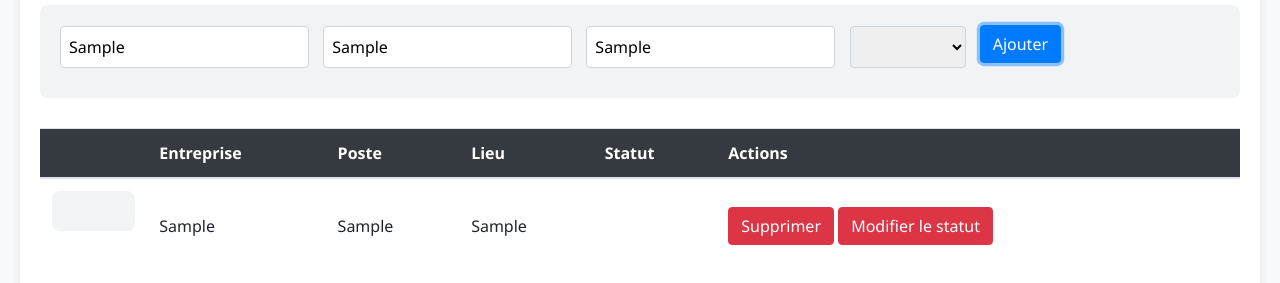
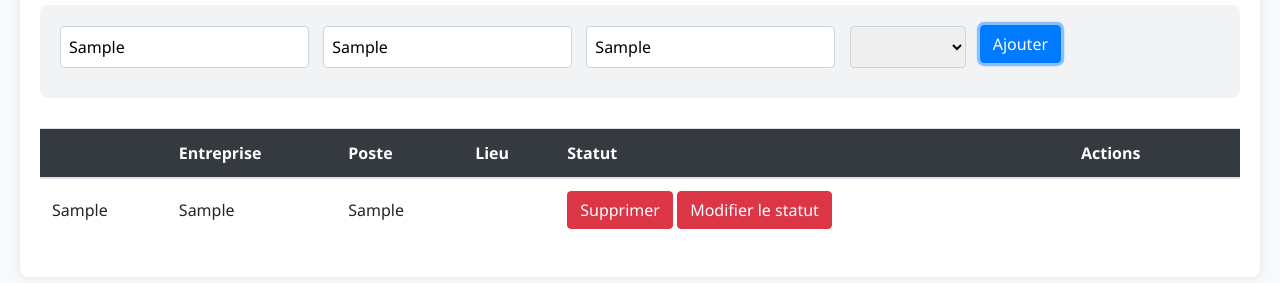
Before and after one commit to Ach31/mon-projet-candidatures, a plain HTML site: page index.html in a window 1280 px wide. Both pictures are taken after typing "Sample", "Sample", "Sample" into the empty fields and a click on the button "Ajouter". Shown: the part 113-396 px from the top of the page. Drawn offline with nearby package versions, Linux system fonts and the light colour scheme.

Commit message:
modifs for select applications

```diff
--- a/index.html
+++ b/index.html
@@ -43,10 +43,6 @@
       </thead>
       <tbody>
       <tr ng-repeat="candidature in candidatures track by $index">
-        <td>
-          <form ng-submit="selectCandidature($index, $candidature)" id="btn-formulaire">
-          </form>
-        </td>
           <td>{{ candidature.entreprise }}</td>
           <td>{{ candidature.poste }}</td>
           <td>{{ candidature.lieu }}</td>
@@ -55,6 +51,9 @@
           <td>
             <button ng-click="supprimerCandidature($index)" class="btn btn-danger">Supprimer</button>
             <button ng-click="modifCandidature($index, $candidature)" class="btn btn-danger">Modifier le statut</button>
+            <button ng-click="selectCandidature($index, $candidature)" class="btn btn-star"></button>
+
+            </form>
           </td>
 
         </tr>
```
